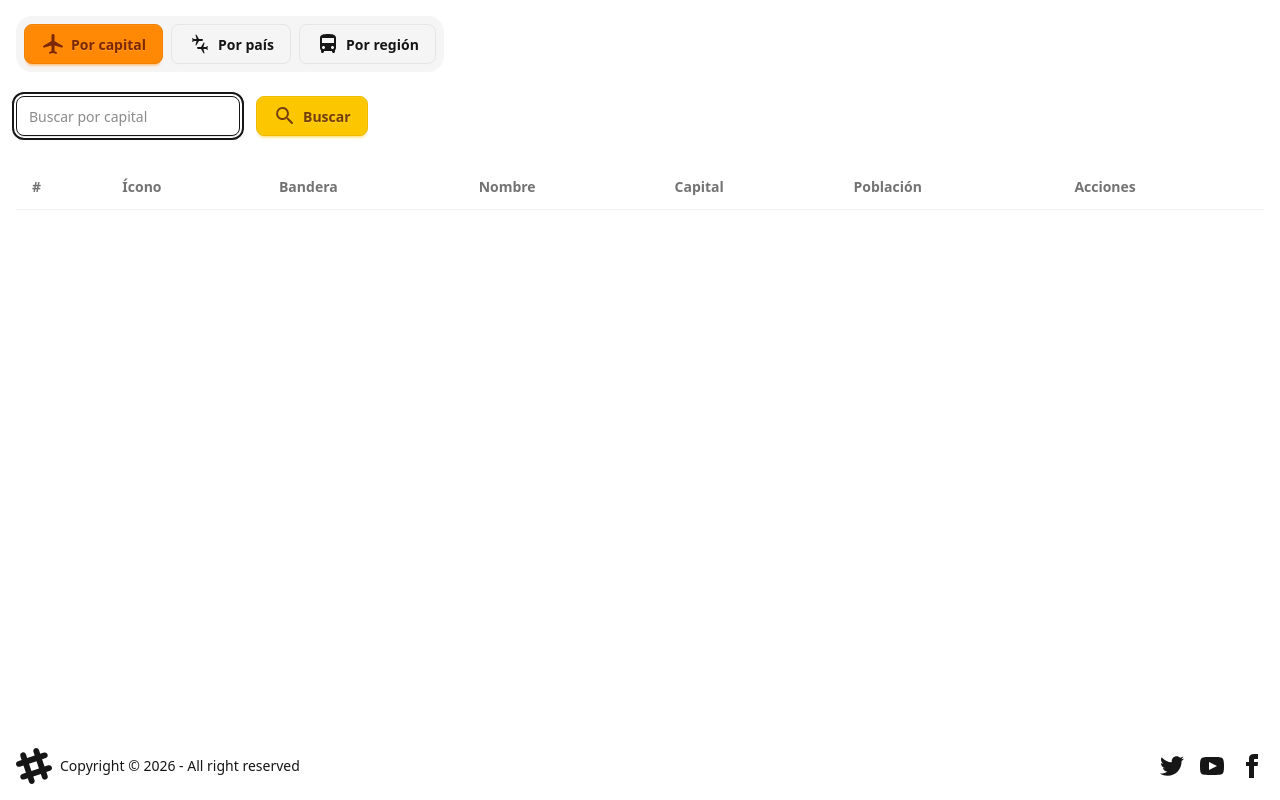
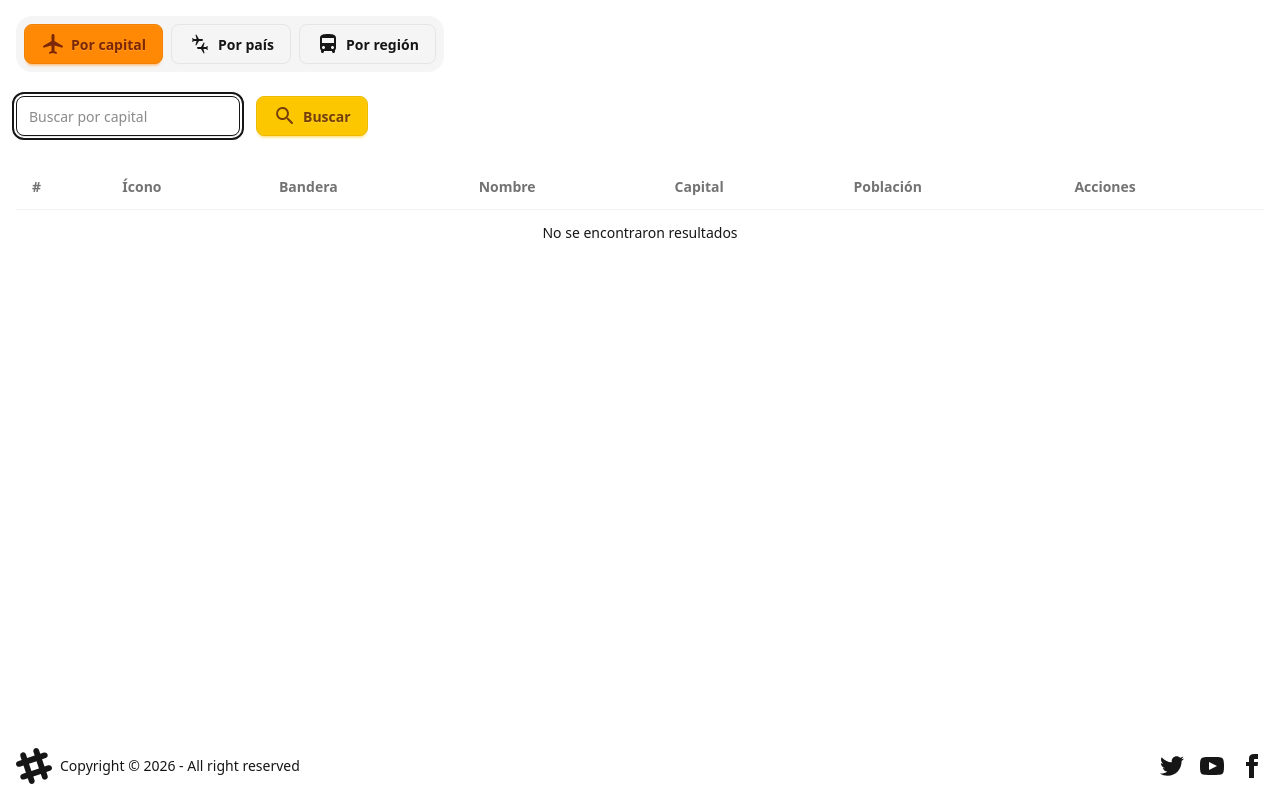
Before and after one commit to mikeolopolous/ng-country-app, an Angular app: page /country/by-capital in a window 1280 px wide. Built offline with nearby package versions, Linux system fonts and the light colour scheme.

Commit message:
refactor country list and service components to enhance error handling and loading states

```diff
--- a/src/app/country/components/country-list/country-list.html
+++ b/src/app/country/components/country-list/country-list.html
@@ -24,10 +24,36 @@
             </td>
             <td>{{ country.name }}</td>
             <td>{{ country.capital }}</td>
-            <td>{{ country.population }}</td>
             <td>
-              <a class="link-primary cursor-pointer">Más información</a>
+              <span class="badge badge-secondary">{{ country.population | number }}</span>
             </td>
+            <td>
+              <a
+                [routerLink]="['/country/by', country.alpha3Code]"
+                class="link-primary cursor-pointer"
+                >Más información</a
+              >
+            </td>
+          </tr>
+        }
+
+        @if (errorMessage()) {
+          <tr>
+            <td colspan="8" class="text-center">{{ errorMessage() }}</td>
+          </tr>
+        }
+
+        <!--  -->
+        @if (countries().length === 0 && !isLoading()) {
+          <tr>
+            <td colspan="8" class="text-center">No se encontraron resultados</td>
+          </tr>
+        }
+
+        <!--  -->
+        @if (isLoading()) {
+          <tr>
+            <td colspan="8" class="text-center">Buscando países</td>
           </tr>
         }
       </tbody>
--- a/src/app/country/components/country-list/country-list.ts
+++ b/src/app/country/components/country-list/country-list.ts
@@ -1,11 +1,18 @@
 import { Component, input } from '@angular/core';
+import { DecimalPipe } from '@angular/common';
+
 import type { Country } from '../../interfaces/country.interface';
+import { RouterLink } from '@angular/router';
 
 @Component({
   selector: 'country-list',
-  imports: [],
+  imports: [DecimalPipe, RouterLink],
   templateUrl: './country-list.html',
 })
 export class CountryList {
   countries = input.required<Country[]>();
+
+  errorMessage = input<Error | undefined | string>();
+  isLoading = input<boolean>(false);
+  isEmpty = input<boolean>(false);
 }
--- a/src/app/country/mappers/country.mapper.ts
+++ b/src/app/country/mappers/country.mapper.ts
@@ -6,7 +6,7 @@ export class CountryMapper {
     return {
       alpha3Code: item.alpha3Code,
       flag: item.flag,
-      name: item.name,
+      name: item.translations.es,
       capital: item.capital,
       population: item.population,
     };
--- a/src/app/country/pages/by-capital-page/by-capital-page.html
+++ b/src/app/country/pages/by-capital-page/by-capital-page.html
@@ -1,3 +1,8 @@
-<country-search-input placeholder="Buscar por capital" (value)="onSearch($event)" />
+<country-search-input placeholder="Buscar por capital" (value)="query.set($event)" />
 
-<country-list [countries]="countries()" />
+<country-list
+  [countries]="capitalResource.value() ?? []"
+  [errorMessage]="capitalResource.error()"
+  [isEmpty]="capitalResource.value()?.length === 0"
+  [isLoading]="capitalResource.isLoading()"
+/>
--- a/src/app/country/pages/by-capital-page/by-capital-page.ts
+++ b/src/app/country/pages/by-capital-page/by-capital-page.ts
@@ -1,9 +1,10 @@
 import { Component, inject, signal } from '@angular/core';
+import { rxResource } from '@angular/core/rxjs-interop';
+import { of } from 'rxjs';
+
 import { SearchInput } from '../../components/country-search-input/search-input';
 import { CountryList } from '../../components/country-list/country-list';
 import { CountryService } from '../../services/country';
-
-import type { Country } from '../../interfaces/country.interface';
 
 @Component({
   selector: 'app-by-capital-page',
@@ -13,21 +14,14 @@ import type { Country } from '../../interfaces/country.interface';
 export class ByCapitalPage {
   countryService = inject(CountryService);
 
-  isLoading = signal(false);
-  isError = signal<string | null>(null);
-  countries = signal<Country[]>([]);
+  query = signal('');
 
-  onSearch(value: string) {
-    if (this.isLoading()) return;
+  capitalResource = rxResource({
+    params: () => ({ query: this.query() }),
+    stream: ({ params }) => {
+      if (!params.query) return of([]);
 
-    this.isLoading.set(true);
-    this.isError.set(null);
-
-    this.countryService.searchByCapital(value).subscribe((country) => {
-      this.isLoading.set(false);
-      this.countries.set(country);
-
-      console.log(country);
-    });
-  }
+      return this.countryService.searchByCapital(params.query);
+    },
+  });
 }
--- a/src/app/country/pages/by-country-page/by-country-page.html
+++ b/src/app/country/pages/by-country-page/by-country-page.html
@@ -1,3 +1,8 @@
-<country-search-input placeholder="Buscar por país" (value)="onSearch($event)" />
+<country-search-input placeholder="Buscar por país" (value)="query.set($event)" />
 
-<country-list [countries]="[]" />
+<country-list
+  [countries]="countryResource.value() ?? []"
+  [errorMessage]="countryResource.error()"
+  [isEmpty]="countryResource.value()?.length === 0"
+  [isLoading]="countryResource.isLoading()"
+/>
--- a/src/app/country/pages/by-country-page/by-country-page.ts
+++ b/src/app/country/pages/by-country-page/by-country-page.ts
@@ -1,6 +1,10 @@
-import { Component } from '@angular/core';
+import { Component, inject, resource, signal } from '@angular/core';
+import { rxResource } from '@angular/core/rxjs-interop';
+import { of } from 'rxjs';
+
 import { SearchInput } from '../../components/country-search-input/search-input';
 import { CountryList } from '../../components/country-list/country-list';
+import { CountryService } from './../../services/country';
 
 @Component({
   selector: 'app-by-country-page',
@@ -8,7 +12,16 @@ import { CountryList } from '../../components/country-list/country-list';
   templateUrl: './by-country-page.html',
 })
 export class ByCountryPage {
-  onSearch(value: string) {
-    console.log(value);
-  }
+  CountryService = inject(CountryService);
+
+  query = signal('');
+
+  countryResource = rxResource({
+    params: () => ({ query: this.query() }),
+    stream: ({ params }) => {
+      if (!params.query) return of([]);
+
+      return this.CountryService.searchByCountry(params.query);
+    },
+  });
 }
--- a/src/app/country/services/country.ts
+++ b/src/app/country/services/country.ts
@@ -1,11 +1,11 @@
 import { inject, Injectable } from '@angular/core';
 import { HttpClient } from '@angular/common/http';
-import { map, Observable } from 'rxjs';
+import { catchError, delay, map, Observable, throwError } from 'rxjs';
+
+import { CountryMapper } from '../mappers/country.mapper';
 
 import type { RESTCountry } from '../interfaces/rest-countries.interfaces';
 import type { Country } from '../interfaces/country.interface';
-
-import { CountryMapper } from '../mappers/country.mapper';
 
 const API_URL = 'https://www.apicountries.com';
 
@@ -18,8 +18,26 @@ export class CountryService {
   searchByCapital(query: string): Observable<Country[]> {
     query = query.toLowerCase();
 
-    return this.http
-      .get<RESTCountry[]>(`${API_URL}/capital/${query}`)
-      .pipe(map(CountryMapper.mapRestItemsToCountryArray));
+    return this.http.get<RESTCountry[]>(`${API_URL}/capital/${query}`).pipe(
+      map(CountryMapper.mapRestItemsToCountryArray),
+      catchError((err) => {
+        console.log('Error fetching -> searchByCapital', err);
+
+        return throwError(() => new Error('No se obtuvieron resultados'));
+      }),
+    );
+  }
+
+  searchByCountry(query: string): Observable<Country[]> {
+    query = query.toLowerCase();
+
+    return this.http.get<RESTCountry[]>(`${API_URL}/name/${query}`).pipe(
+      map(CountryMapper.mapRestItemsToCountryArray),
+      delay(2000),
+      catchError((err) => {
+        console.log('Error fetching -> searchByCountry', err);
+        return throwError(() => new Error('No se obtuvieron resultados'));
+      }),
+    );
   }
 }
```
